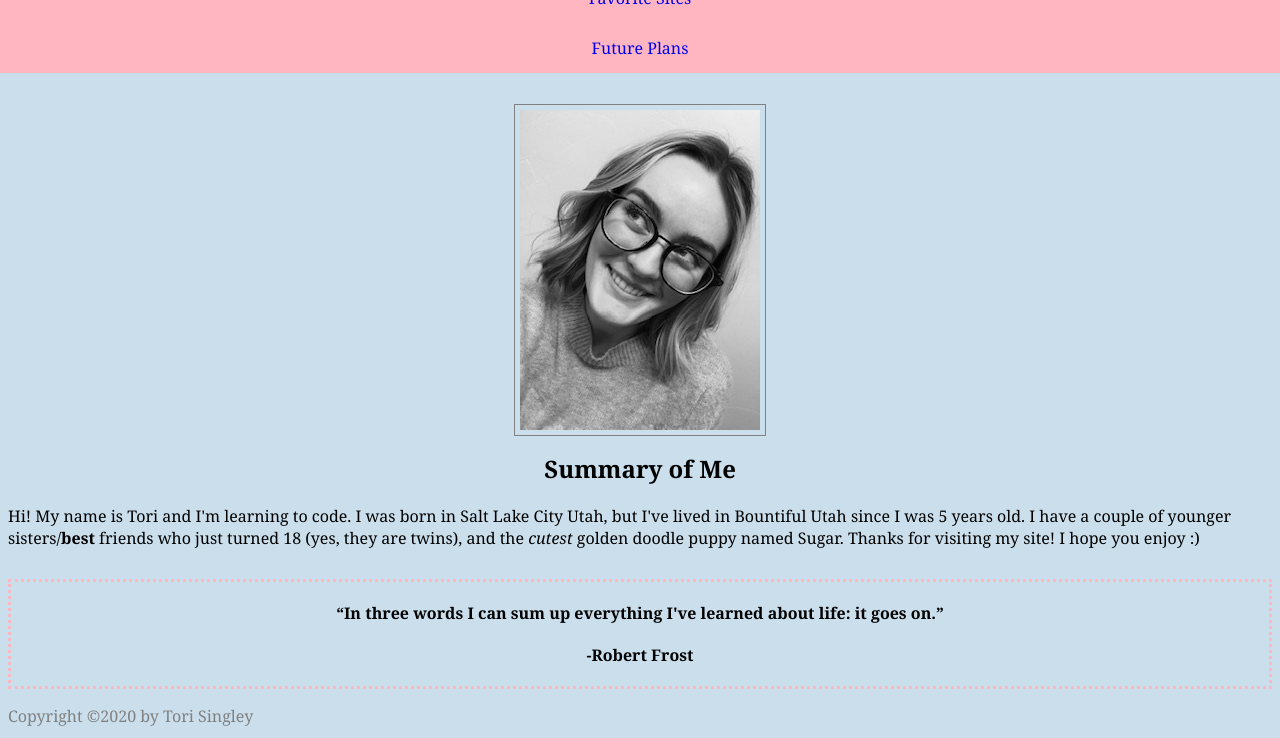
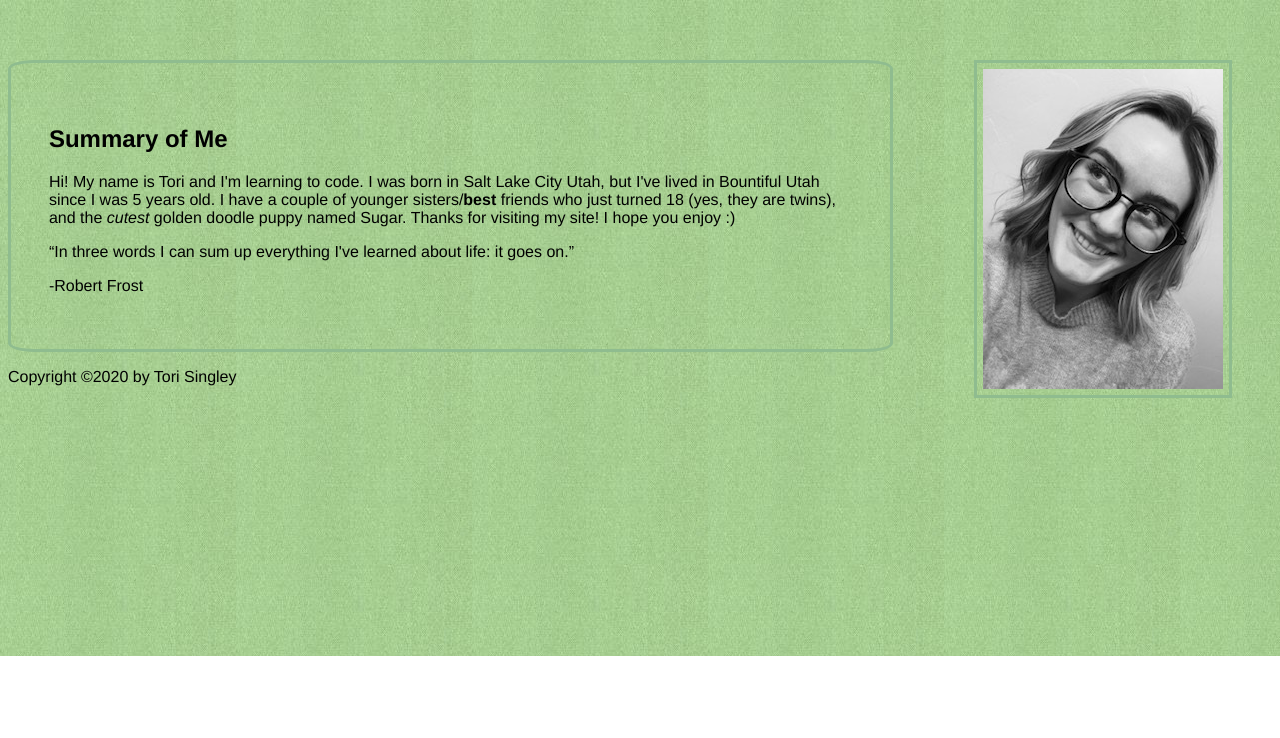
Before and after one commit to tsingley1998/WebDevPortfolio, a plain HTML site: page index.html in a window 1280 px wide. Shown: the part 144-882 px from the top of the page. After the commit the page ends 800 px from the top, so only its background shows below. Drawn offline with Linux system fonts and the light colour scheme.

Commit message:
changed css file

```diff
--- a/index.html
+++ b/index.html
@@ -2,7 +2,7 @@
 <html>
     <head>
         <title>All About Tori</title>
-        <link rel="stylesheet" type="text/css" href="/styles/main.css"/>
+        <link rel="stylesheet" type="text/css" href="/styles/main2.css"/>
     </head>
     <body>
         <header>
```
Also changed, not shown: page1.html (+1 -1 lines), page2.html (+1 -1 lines), page3.html (+1 -1 lines), 1 other file.
